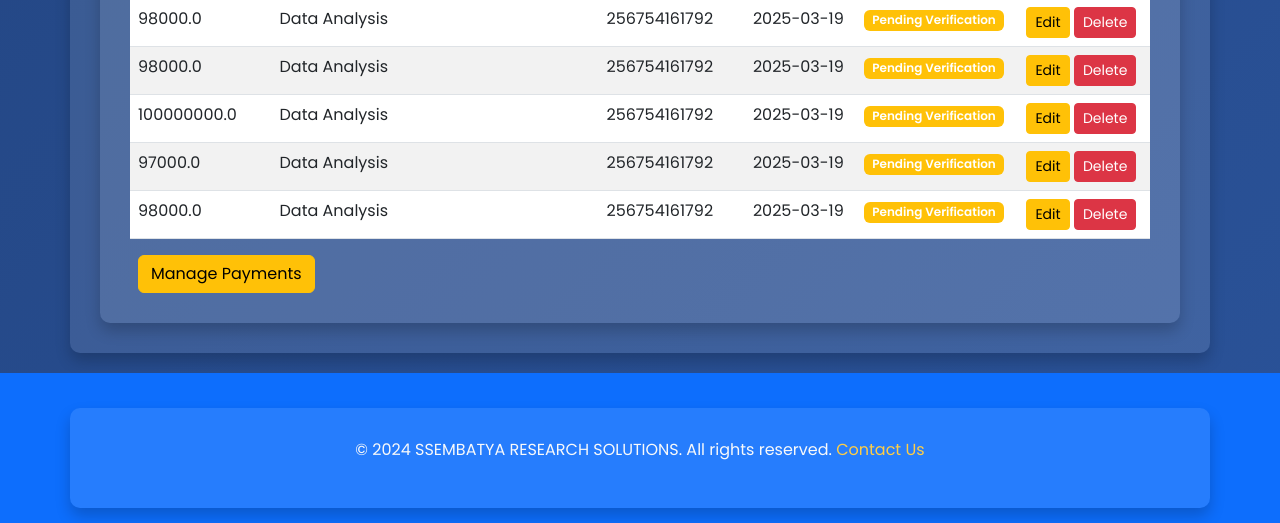
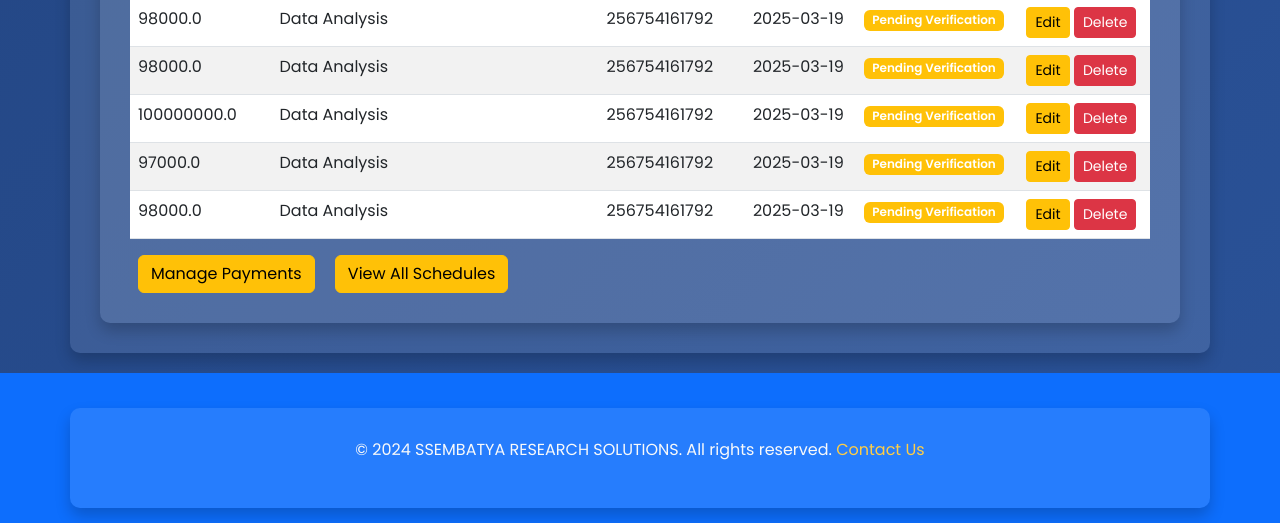
Before and after one commit to Ssembatya-hub/ResearchApp, a Flask app: page / in a window 1280 px wide. Shown: the part 2247-2770 px from the top of the page. Run offline with Flask 3, Linux system fonts and the light colour scheme; a user stored in the database is signed in; data comes from the database, SQL or seed files in the repository.

Commit message:
Added admin view for user schedules

```diff
--- a/templates/index.html
+++ b/templates/index.html
@@ -91,6 +91,9 @@
 {% if current_user.is_admin %}
     <a href="/admin/payments" class="btn btn-warning mx-2">Manage Payments</a>
 {% endif %}
+{% if current_user.is_admin %}
+    <a href="/admin/schedules" class="btn btn-warning mx-2">View All Schedules</a>
+{% endif %}
 
 </div>
 {% endblock %}
```
